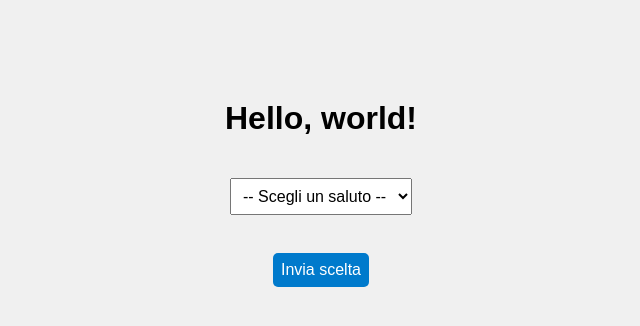
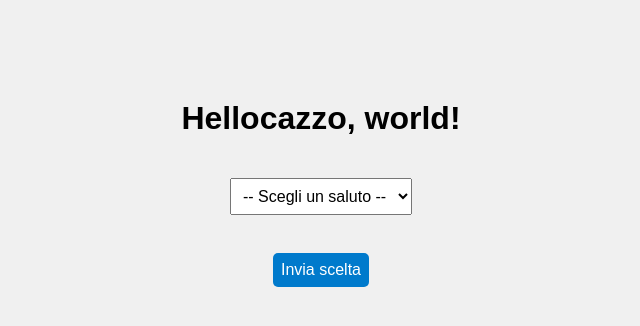
Before and after one commit to Matteo-Exp-Transformer/Calendario-da-0-condiviso, a plain HTML site: page index.html in a window 1280 px wide. Shown: the whole page, without its empty margins (319-959 px from the left). Drawn offline with Linux system fonts and the light colour scheme.

Commit message:
modifica testo

```diff
--- a/index.html
+++ b/index.html
@@ -6,7 +6,7 @@
     <link rel="stylesheet" href="style.css" />
   </head>
   <body>
-    <h1>Hello, world!</h1>
+    <h1>Hellocazzo, world!</h1>
 
     <select id="menu">
       <option value="">-- Scegli un saluto --</option>
```
